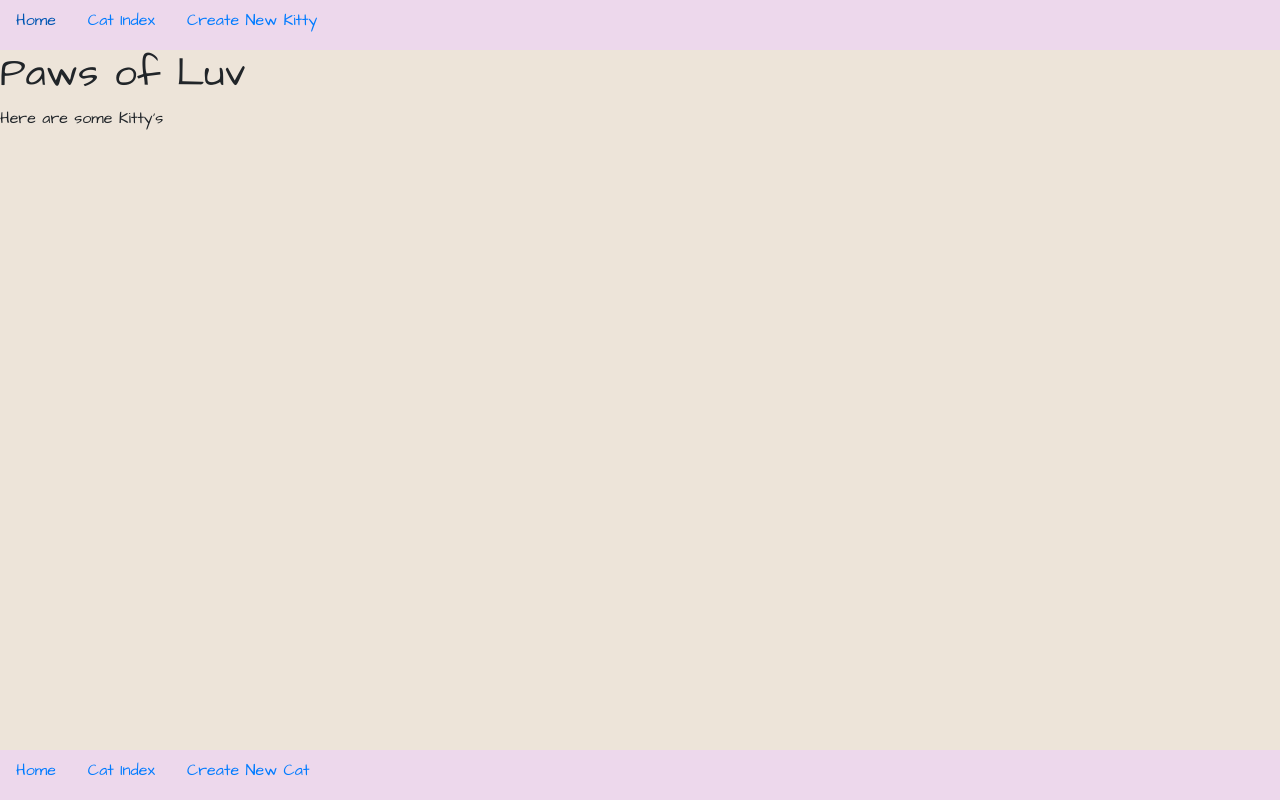
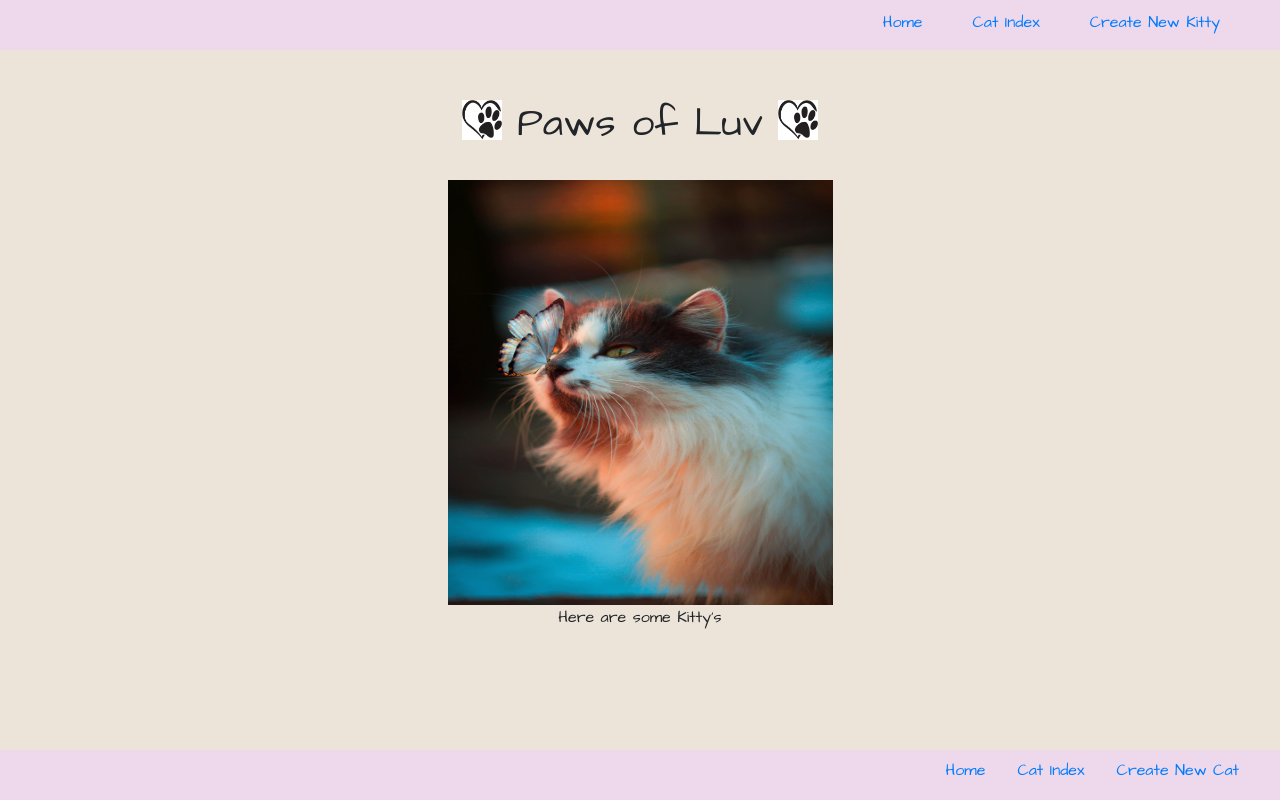
Before and after one commit to learn-academy-2020-delta/cat-tinder-frontend-team-pawsofluv, a React (Create React App) app in the folder paws-of-luv-frontend/: page / in a window 1280 px wide. Built offline with nearby package versions, Linux system fonts and the light colour scheme.

Commit message:
A little more styling

```diff
--- a/paws-of-luv-frontend/src/App.css
+++ b/paws-of-luv-frontend/src/App.css
@@ -1,12 +1,67 @@
 /* ########## H E A D E R ########## */
 
 .header {
+  display: flex;
+  position: fixed;
+  flex-direction: row;
+  justify-content: right;
+  text-align: right;
+
+  padding: 10px;
   background-color: #edd8ec;
   height: 50px;
   width: 100%;
 }
 
+.nav {
+  display: flex;
+  text-align: right;
+  justify-content: right;
+  padding: 0px 25px 0px 25px !important;
+}
+
 /* ########## H O M E ########## */
+
+h1 {
+  padding: 0px 15px 0px 15px;
+}
+
+.titleOne {
+  display: flex;
+  justify-content: center;
+}
+
+.logoOne {
+  display: flex !important;
+  justify-content: left !important;
+  height: 40px;
+  width: 40px;
+}
+
+.logoTwo {
+  display: flex !important;
+  justify-content: right !important;
+  height: 40px;
+  width: 40px;
+}
+
+.homeBackground {
+  display: flex;
+  flex-direction: column;
+  /* flex-wrap: wrap; */
+  justify-content: center;
+  text-align: center;
+  padding: 100px;
+}
+
+.picOne {
+  display: block;
+  margin-left: auto;
+  margin-right: auto;
+  width: 50%;
+  height: 425px;
+  width: 385px;
+}
 
 /* ########## C A T - I N D E X ########## */
 
--- a/paws-of-luv-frontend/src/components/Header.js
+++ b/paws-of-luv-frontend/src/components/Header.js
@@ -7,15 +7,15 @@ class Header extends Component {
             <>
                 <div className="header">
                     {/* <p>Header</p> */}
-                    <Nav className="nav">
+                    <Nav>
                         <NavItem>
-                            <NavLink href="/">Home</NavLink>
+                            <NavLink className="nav" href="/">Home</NavLink>
                         </NavItem>
                         <NavItem>
-                            <NavLink href="/CatIndex">Cat Index</NavLink>
+                            <NavLink className="nav" href="/CatIndex">Cat Index</NavLink>
                         </NavItem>
                         <NavItem>
-                            <NavLink href="/CatNew">Create New Kitty</NavLink>
+                            <NavLink className="nav" href="/CatNew">Create New Kitty</NavLink>
                         </NavItem>
                     </Nav>
                 </div>
--- a/paws-of-luv-frontend/src/pages/Home.js
+++ b/paws-of-luv-frontend/src/pages/Home.js
@@ -1,13 +1,20 @@
 import React, { Component } from 'react';
+import pawPrint from '../assets/pawPrint.png';
+import catFly from '../assets/catFly.jpg';
 
 class Home extends Component {
     render() {
         return (
             <>
                 <div className="homeBackground">
-                    <h1>Paws of Luv</h1>
-                    <p>Here are some Kitty's</p>
-
+                    <div className="titleOne">
+                        <img src={pawPrint} alt="Paws of Luv" className="logoOne" />
+                        <h1>Paws of Luv</h1>
+                        <img src={pawPrint} alt="Paws of Luv" className="logoTwo" />
+                    </div>
+                    <br />
+                    <img src={catFly} alt="Paws of Luv" className="picOne" />
+                    <p className="kitty">Here are some Kitty's</p>
                 </div>
             </>
         )
```
Also changed, not shown: paws-of-luv-frontend/src/assets/catFly.jpg (added), paws-of-luv-frontend/src/assets/pawPrint.png (added).
